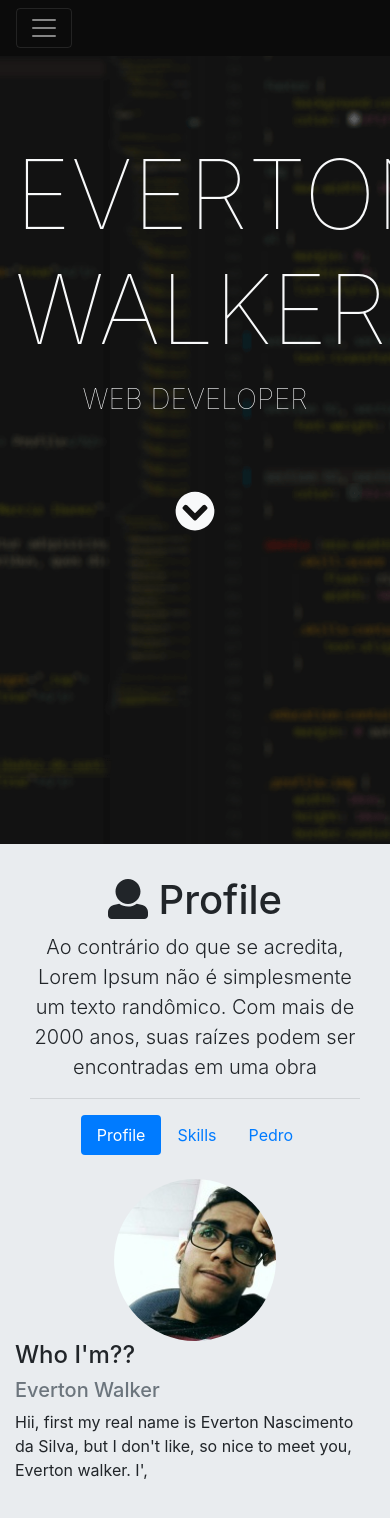
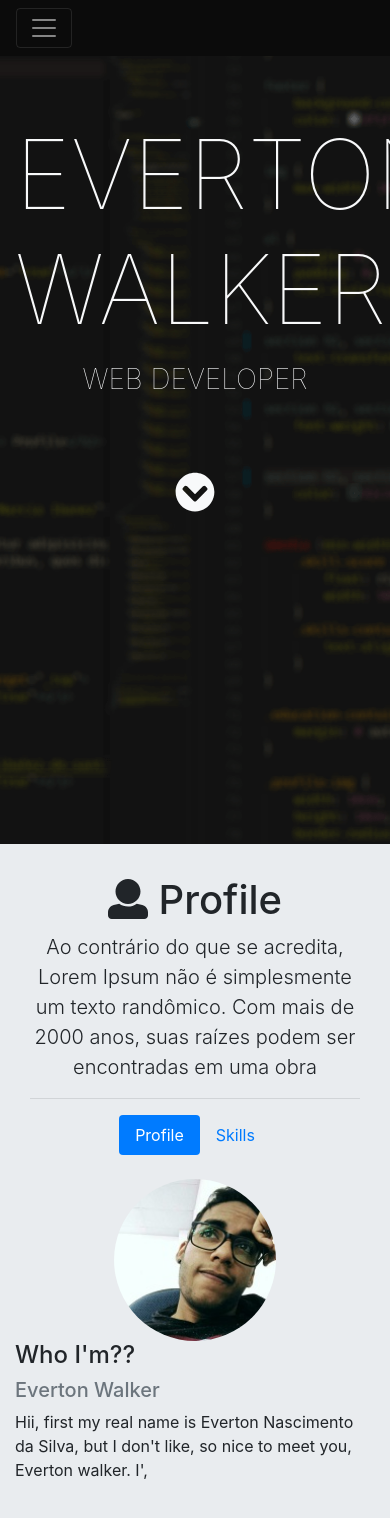
Before and after one commit to evertonwalker/evertonwalker.github.io, a plain HTML site: page index.html in a window 390 px wide. Shown: the top 1518 px of the page. Drawn offline with Linux system fonts and the light colour scheme.

Commit message:
modificação name napill

```diff
--- a/index.html
+++ b/index.html
@@ -33,15 +33,52 @@
     margin-top: 20%;
 }
 
-.marginName{
-    margin-top: 35%;
-
-}
 
 .mainName{
     font-family: inherit;
     font-weight: 100;
 }
+
+
+@media screen and (max-width: 320px){
+  .marginName{
+    margin-top:30%;
+  }
+
+  .mainName{
+    font-size: 20px;
+  }
+
+}
+
+@media screen and (max-width: 768px) {
+
+.marginName{
+
+    margin-top: 30%;
+  }
+}
+
+/*
+ Com uma largura mínima de 992 pixels. Monitores por exemplo.
+*/
+@media screen and (max-width: 992px) {
+
+.marginName{
+    margin-top: 30%;
+  }
+}
+
+/*
+ Dispositivos com largura mínima de 1200 pixels. Por exemplo TVs.
+*/
+@media screen and (max-width: 1200px) {
+
+.marginName{
+    margin-top: 30%;
+  }
+}
+
 
     </style>
   </head>
@@ -117,9 +154,6 @@
                     </li>
                      <li class="nav-item">
                       <a class="nav-link " id="nav-pills-02" data-toggle="pill" href="#nav-item-02"> Skills </a>
-                    </li>
-                     <li class="nav-item">
-                      <a class="nav-link " id="nav-pills-03" data-toggle="pill" href="#nav-item-03"> Pedro</a>
                     </li>
                 </ul>
 
```
